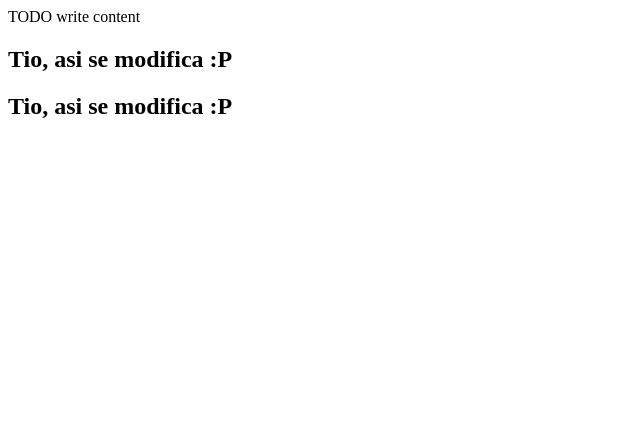
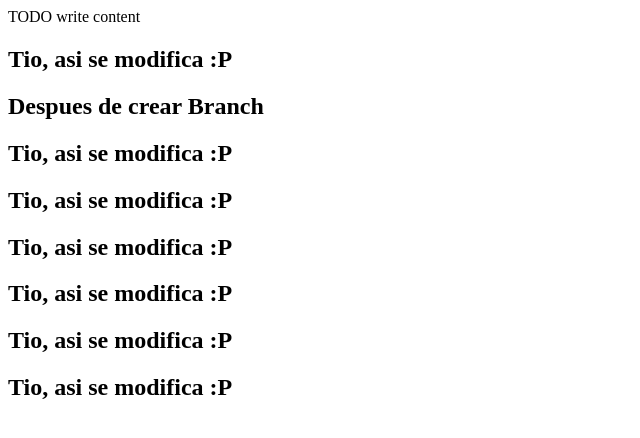
Before and after one commit to AlexDeveloper714/pruebasGIT, a website: page public_html/index.html in a window 1280 px wide. Shown: the whole page, without its empty margins (0-640 px from the left). Drawn offline with Linux system fonts and the light colour scheme.

Commit message:
sashsidhas

```diff
--- a/public_html/index.html
+++ b/public_html/index.html
@@ -9,6 +9,12 @@
     <body>
         <div>TODO write content</div>
         <h2>Tio, asi se modifica :P</h2>
+        <h2>Despues de crear Branch</h2>
+        <h2>Tio, asi se modifica :P</h2>
+        <h2>Tio, asi se modifica :P</h2>
+        <h2>Tio, asi se modifica :P</h2>
+        <h2>Tio, asi se modifica :P</h2>
+        <h2>Tio, asi se modifica :P</h2>
         <h2>Tio, asi se modifica :P</h2>
 
     </body>
```
